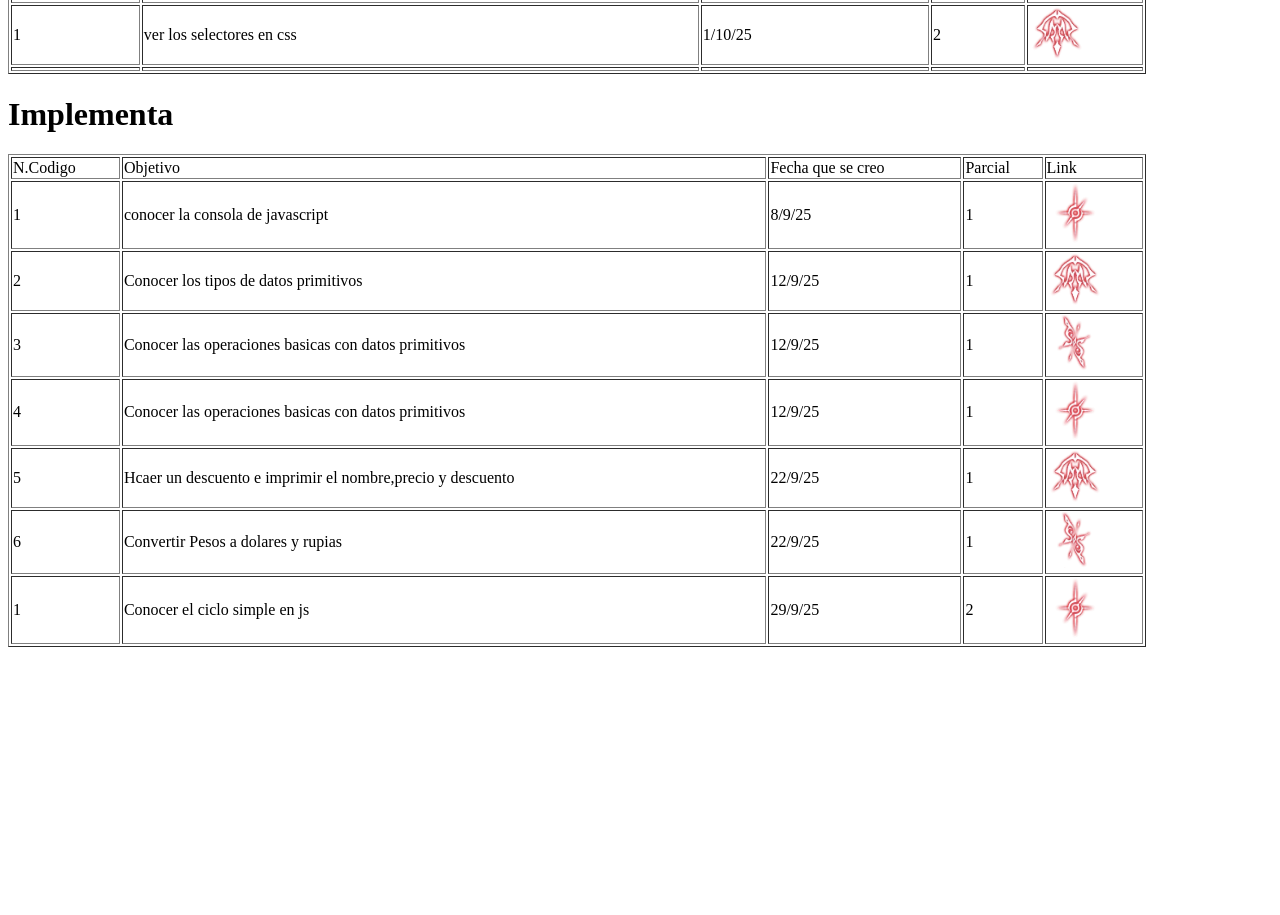
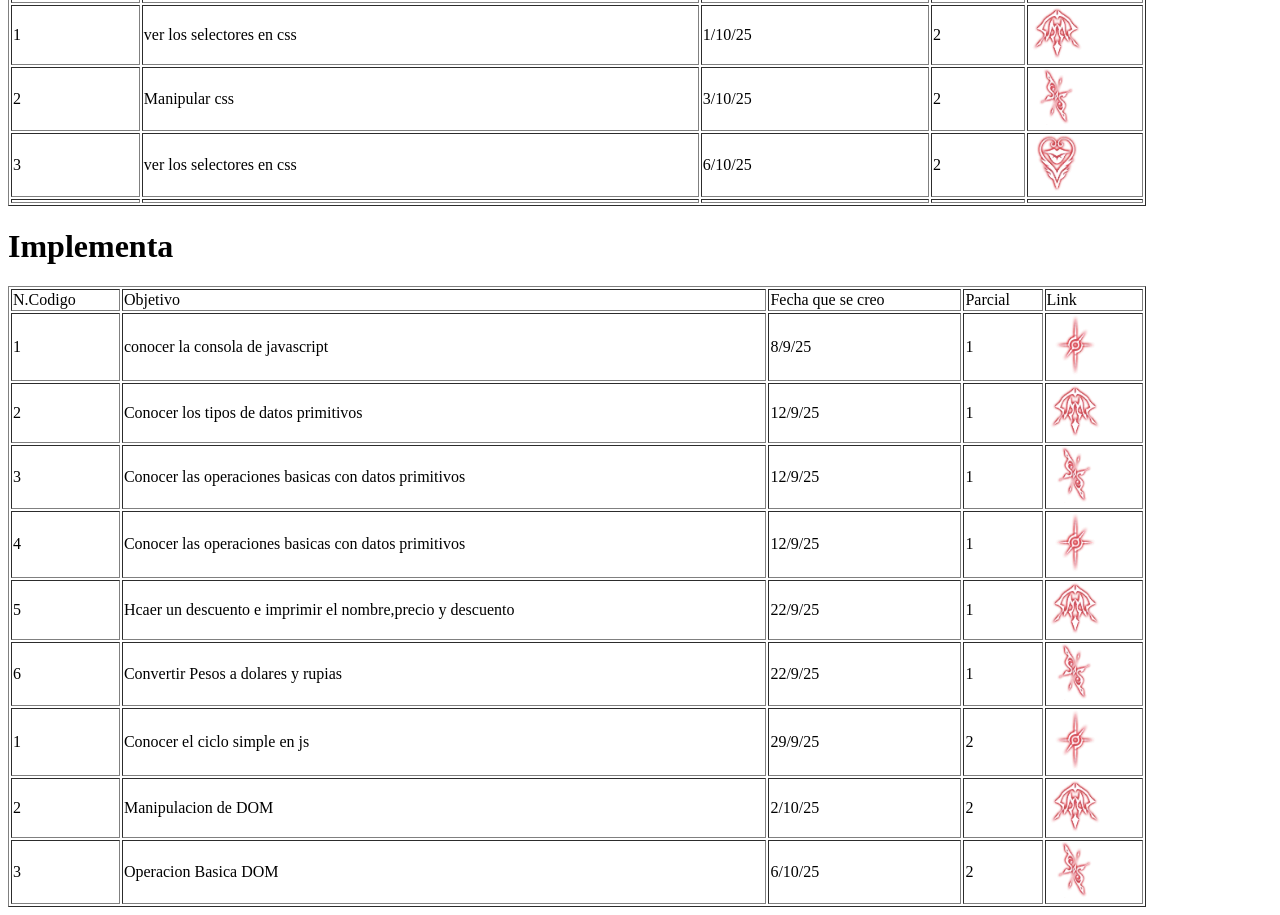
Before and after one commit to Army77hdz/Web2, a plain HTML site: page index.html in a window 1280 px wide. Shown: the part 962-1877 px from the top of the page. Before the commit the page ends 1617 px from the top, so only its background shows below. Drawn offline with Linux system fonts and the light colour scheme.

Commit message:
Add files via upload

```diff
--- a/index.html
+++ b/index.html
@@ -117,6 +117,20 @@
             <td>2</td>
             <td><a href="construye5c/segundoparcial/codigo1/selectores.html"><img src="imgs/Kadoc_CS.webp" alt="sello kadoc" width="56px"></a></td>
         </tr>
+        </tr>
+            <td>2</td>
+            <td>Manipular css</td>
+            <td>3/10/25</td>
+            <td>2</td>
+            <td><a href="construye5c/segundoparcial/codigo2/aprendiendocss.html"><img src="imgs/Ophelia_CS.webp" alt="sello ophelia" width="56px"></a></td>
+        </tr>
+        </tr>
+            <td>3</td>
+            <td>ver los selectores en css</td>
+            <td>6/10/25</td>
+            <td>2</td>
+            <td><a href="construye5c/segundoparcial/codigo3/retofinal.html"><img src="imgs/Peperoncino_CS.webp" alt="sello Peperoncino_CS" width="56px"></a></td>
+        </tr>
 
 
 
@@ -196,6 +210,22 @@
             <td><a href="implementa5c/segundoparcial/codigo1/codigo1.html"><img src="imgs/Kirschtaria_CS.webp" alt="sello Krishtaria" width="56px"></a></td>
 
         </tr>
+        <tr>
+            <td>2</td>
+            <td>Manipulacion de DOM</td>
+            <td>2/10/25</td>
+            <td>2</td>
+            <td><a href="implementa5c/segundoparcial/codigo2/Dom.html"><img src="imgs/Kadoc_CS.webp" alt="sello kadoc" width="56px"></a></td>
+
+        </tr>
+         <tr>
+            <td>3</td>
+            <td>Operacion Basica DOM</td>
+            <td>6/10/25</td>
+            <td>2</td>
+            <td><a href="implementa5c/segundoparcial/codigo3/operacionbasica.html"><img src="imgs/Ophelia_CS.webp" alt="sello Ophelia_CS" width="56px"></a></td>
+
+        </tr>
         </table>
 
 </body>
```
Also changed, not shown: implementa5c/segundoparcial/codigo1/codigo1.html (+1 -6 lines), implementa5c/segundoparcial/codigo1/js/js.js (+7 -0 lines).
